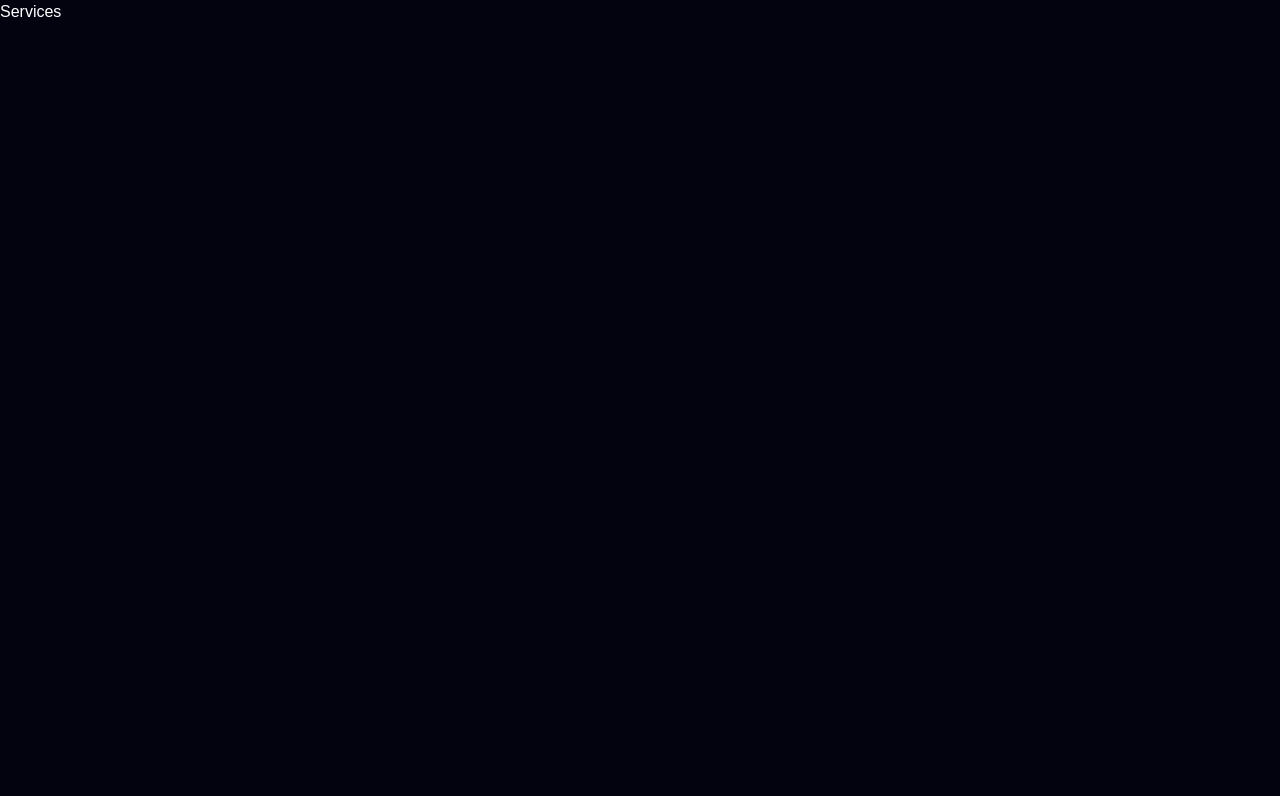
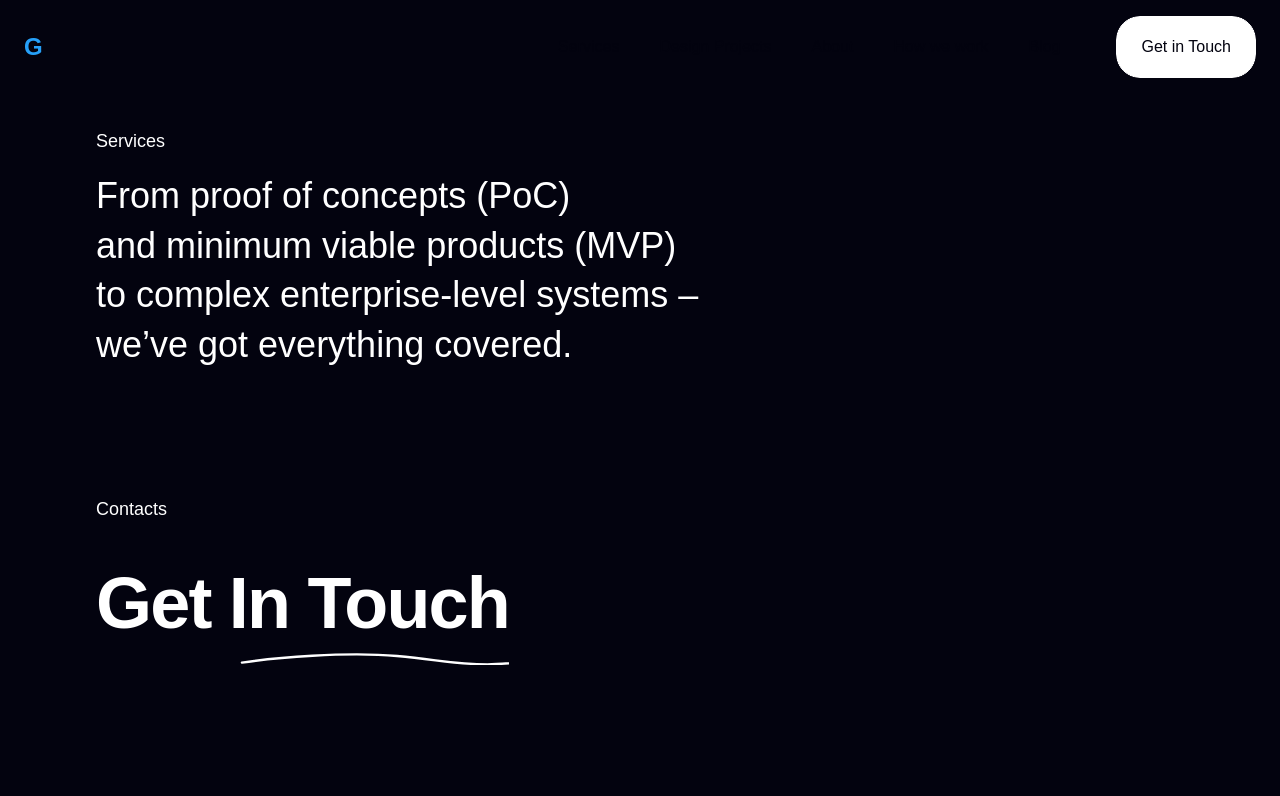
Before and after one commit to Rishi2600/web-syde, a Next.js app: page /services in a window 1280 px wide. Shown: the top 796 px of the page. Built offline with nearby package versions, Linux system fonts and the light colour scheme.

Commit message:
add pgeTitle a dynamic component

```diff
--- a/src/app/design-projects/page.tsx
+++ b/src/app/design-projects/page.tsx
@@ -18,8 +18,12 @@ export default function DesignProjects() {
 
     return (
         <>
-            <Navbar />
-            <PageTitle />
+            {/* <Navbar /> */}
+            <PageTitle title={"Projects"} subtitle={[
+                   "Take a look at some of the ideas",
+                    "we’ve helped to implement",
+                    "Will yours be next?"
+            ]} />
 
             {/* PageITEMS: TODO: DYNAMIC */}
             <div className="block pb-20">
@@ -40,7 +44,7 @@ export default function DesignProjects() {
             <div className="mt-7 text-center">
                 <Button onClick={handleShowMore} children={"Show More"} variant={"outline"} />
             </div>
-            <Footer />
+            {/* <Footer /> */}
         </>
     )
 }
--- a/src/app/layout.tsx
+++ b/src/app/layout.tsx
@@ -1,6 +1,8 @@
 import type { Metadata } from "next";
 import { Geist, Geist_Mono } from "next/font/google";
 import "./globals.css";
+import Navbar from "@/components/Navbar";
+import Footer from "@/components/Footer";
 
 const geistSans = Geist({
   variable: "--font-geist-sans",
@@ -25,7 +27,9 @@ export default function RootLayout({
   return (
     <html lang="en">
       <body className={`${geistSans.variable} ${geistMono.variable}`}>
+        <Navbar />
         {children}
+        <Footer />
       </body>
     </html>
   );
--- a/src/app/page.tsx
+++ b/src/app/page.tsx
@@ -13,7 +13,7 @@ import WhatweDo from "@/components/WhatweDo";
 export default function Home() {
   return (
     <>
-      <Navbar />
+      {/* <Navbar /> */}
       <HeroSection />
       <WhatweDo />
       <ReasonSection />
@@ -25,7 +25,7 @@ export default function Home() {
       <ProjectSection />
       {/* <ScrollItem /> */}
       <FAQ />
-      <Footer />
+      {/* <Footer /> */}
     </>
   );
 }
--- a/src/app/services/page.tsx
+++ b/src/app/services/page.tsx
@@ -1,8 +1,17 @@
+import PageTitle from "@/components/ui/PageTitle";
 
 export default function Services() {
     return (
         <>
-            <h1>Services</h1>
+            <div className="block">
+                <PageTitle title={"Services"} subtitle={[
+                        "From proof of concepts (PoC)",
+                        "and minimum viable products (MVP)",
+                        "to complex enterprise-level systems –",
+                        "we’ve got everything covered."
+                ]} />
+
+            </div>
         </>
     )
 }
--- a/src/components/ui/PageTitle.tsx
+++ b/src/components/ui/PageTitle.tsx
@@ -1,14 +1,28 @@
-export default function PageTitle() {
+
+interface PageTitleProps {
+    title: string;
+    subtitle: string[];
+}
+
+
+export default function PageTitle({ title, subtitle}: PageTitleProps) {
     return (
         <>
             <div className="flex flex-col justify-center pt-32 pb-8 text-secondary">
                 <div className="container">
-                    <h1 className="text-lg mb-4 font-normal leading-normal">Projects
+                    <h1 className="text-lg mb-4 font-normal leading-normal">{title}
                     </h1>
                     <h2 className="text-4xl mb-8 font-medium leading-snug">
-                    Take a look at some of the ideas <br />
+                    {/* Take a look at some of the ideas <br />
                     we’ve helped to implement. <br />
-                    Will yours be next?
+                    Will yours be next? */}
+                    {/* TODO: Make the bracket opacity low by checking it from () if else */}
+                        {subtitle.map((line, index) => (
+                        <span key={index}>
+                            {line}
+                            <br />
+                        </span>
+                        ))}
                     </h2>
                 </div>
             </div>
```
